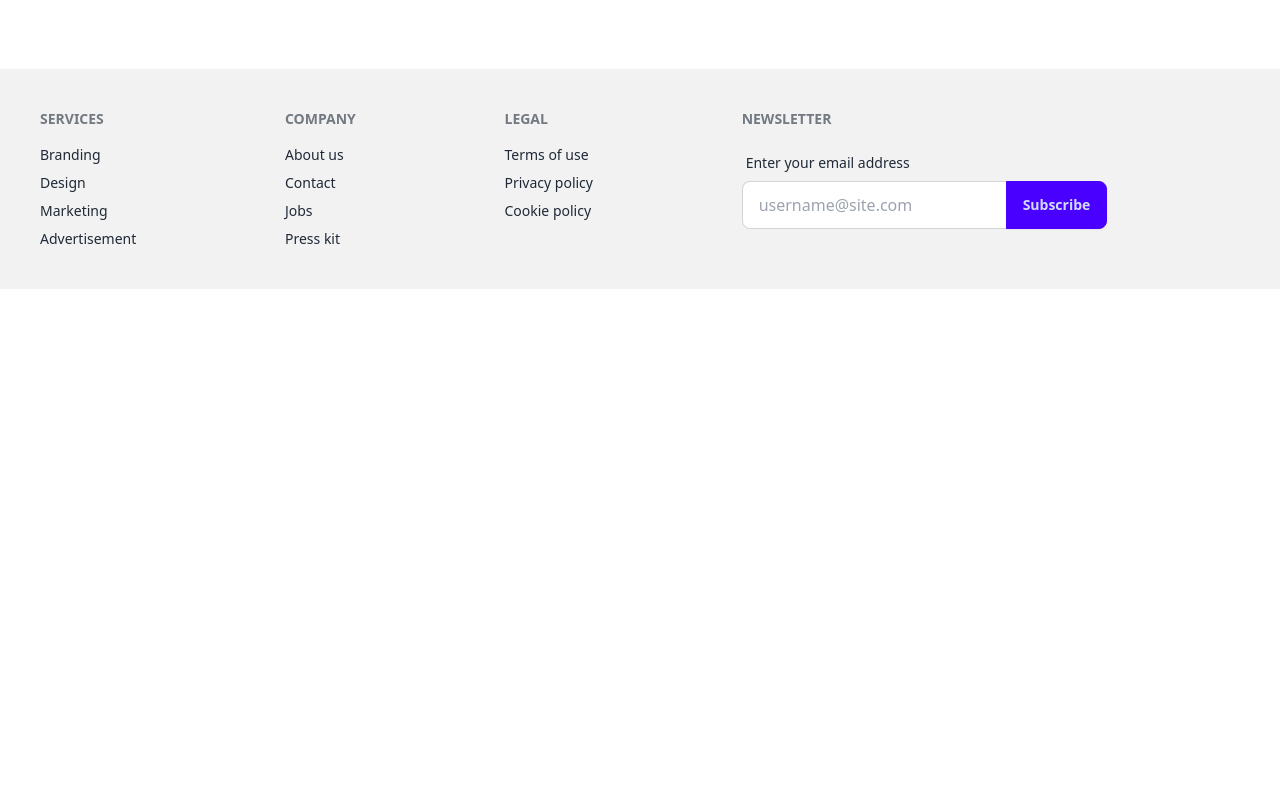
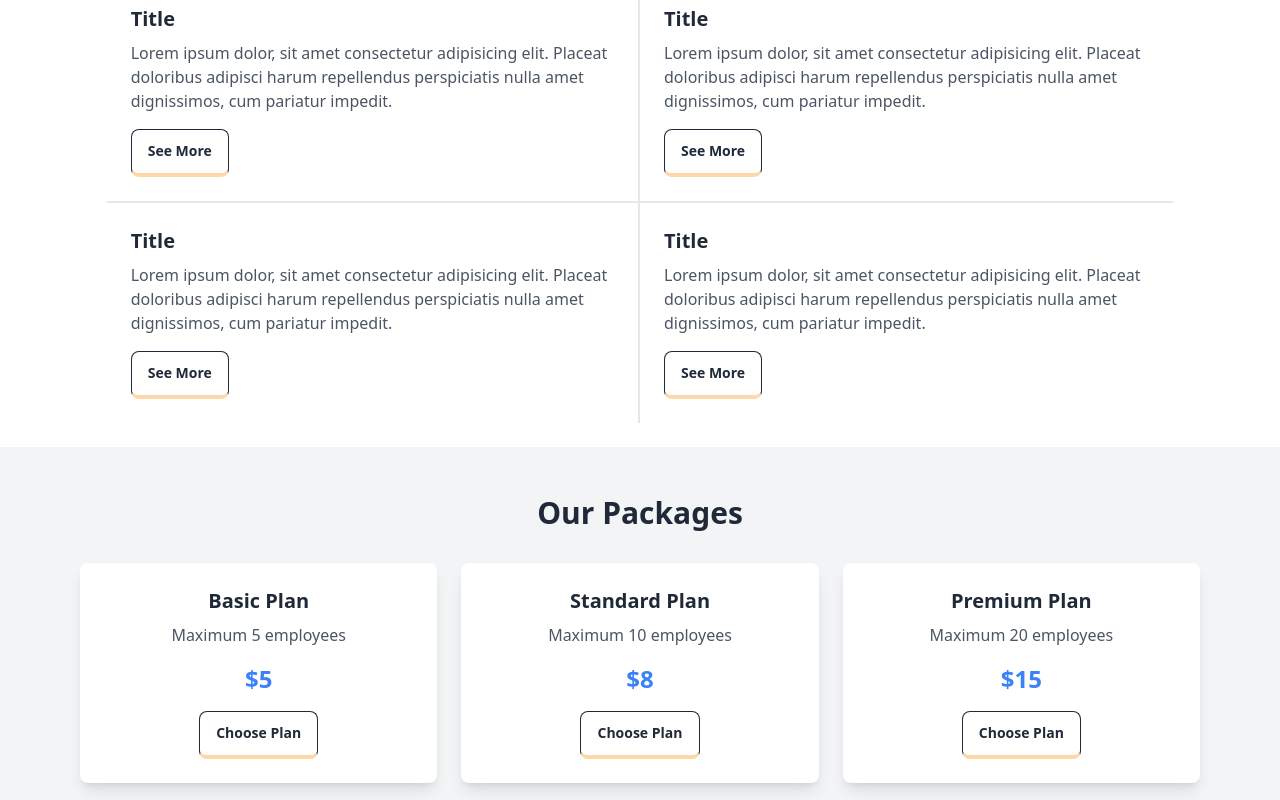
Before and after one commit to arafatrased/assets-guard-client, a React (Vite) app: page / in a window 1280 px wide. Shown: the part 800-1600 px from the top of the page. Before the commit the page ends 1089 px from the top, so only its background shows below. Built offline with nearby package versions, Linux system fonts and the light colour scheme.

Commit message:
Packages section and about section done

```diff
--- /dev/null
+++ b/src/pages/Home/About.jsx
@@ -0,0 +1,57 @@
+import React from 'react';
+
+const About = () => {
+    return (
+        <div className='w-10/12 mx-auto my-6'>
+            <h1 className='text-center text-3xl my-3'>About Us</h1>
+            <div className='grid grid-cols-2'>
+                <div className="bg-white p-6 border-r-2 border-b-2">
+                    <h2 className="text-xl font-bold mb-2">Title</h2>
+                    <p className="text-gray-600 mb-4">Lorem ipsum dolor, sit amet consectetur adipisicing elit. Placeat doloribus adipisci harum repellendus perspiciatis nulla amet dignissimos, cum pariatur impedit.</p>
+                    <button
+                        className="btn btn-outline border-b-4 border-b-orange-200"
+                        onClick={() => window.open(buttonLink, '_blank')}
+                    >
+                        See More
+
+                    </button>
+                </div>
+                <div className="bg-white border-b-2 p-6">
+                    <h2 className="text-xl font-bold mb-2">Title</h2>
+                    <p className="text-gray-600 mb-4">Lorem ipsum dolor, sit amet consectetur adipisicing elit. Placeat doloribus adipisci harum repellendus perspiciatis nulla amet dignissimos, cum pariatur impedit.</p>
+                    <button
+                        className="btn btn-outline border-b-4 border-b-orange-200"
+                        onClick={() => window.open(buttonLink, '_blank')}
+                    >
+                        See More
+
+                    </button>
+                </div>
+                <div className="bg-white p-6 border-r-2">
+                    <h2 className="text-xl font-bold mb-2">Title</h2>
+                    <p className="text-gray-600 mb-4">Lorem ipsum dolor, sit amet consectetur adipisicing elit. Placeat doloribus adipisci harum repellendus perspiciatis nulla amet dignissimos, cum pariatur impedit.</p>
+                    <button
+                        className="btn btn-outline border-b-4 border-b-orange-200"
+                        onClick={() => window.open(buttonLink, '_blank')}
+                    >
+                        See More
+
+                    </button>
+                </div>
+                <div className="bg-white p-6">
+                    <h2 className="text-xl font-bold mb-2">Title</h2>
+                    <p className="text-gray-600 mb-4">Lorem ipsum dolor, sit amet consectetur adipisicing elit. Placeat doloribus adipisci harum repellendus perspiciatis nulla amet dignissimos, cum pariatur impedit.</p>
+                    <button
+                        className="btn btn-outline border-b-4 border-b-orange-200"
+                        onClick={() => window.open(buttonLink, '_blank')}
+                    >
+                        See More
+
+                    </button>
+                </div>
+            </div>
+        </div>
+    );
+};
+
+export default About;
--- a/src/pages/Home/Banner.jsx
+++ b/src/pages/Home/Banner.jsx
@@ -2,6 +2,7 @@ import React, { useRef, useState } from 'react';
 // Import Swiper React components
 import { Swiper, SwiperSlide } from 'swiper/react';
 import img1 from '../../assets/home/banner1.jpeg'
+import img2 from '../../assets/home/employee.jpeg'
 
 
 // Import Swiper styles
@@ -21,8 +22,8 @@ export default function Banner() {
                     <div className='relative flex items-center h-[60vh] md:h-[80vh] bg-orange-50'>
                         <img src={img1} className='w-[30rem] md:pl-12 rounded-md h-[25rem]' alt="" />
                         <div class="absolute inset-0 flex items-center justify-center">
-                            <div class="w-64 h-64 rounded-xl flex flex-col justify-center items-center bg-white">
-                                <h1 className='text-3xl mb-8'>HR Manager</h1>
+                            <div class="w-64 h-64 rounded-xl flex flex-col justify-center border-2 items-center  backdrop-blur-sm">
+                                <h1 className='text-3xl font-bold mb-8'>HR Manager</h1>
                                 <button className='btn btn-outline'>Join as HR Manager</button>
                             </div>
                         </div>
@@ -32,10 +33,10 @@ export default function Banner() {
 
                 <SwiperSlide>
                     <div className='relative flex items-center h-[60vh] md:h-[80vh] bg-slate-50'>
-                        <img src={img1} className='w-[30rem] md:pl-12 rounded-md h-[25rem]' alt="" />
+                        <img src={img2} className='w-[30rem] md:pl-12 rounded-md h-[25rem]' alt="" />
                         <div class="absolute inset-0 flex items-center justify-center">
-                            <div class="w-64 h-64 rounded-xl flex flex-col justify-center items-center bg-red-50">
-                                <h1 className='text-3xl mb-8'>Employee</h1>
+                            <div class="w-64 h-64 rounded-xl flex flex-col justify-center items-center backdrop-blur-sm border-2">
+                                <h1 className='text-3xl font-bold mb-8'>Employee</h1>
                                 <button className='btn btn-outline'>Join as an Employee</button>
                             </div>
                         </div>
--- a/src/pages/Home/Home.jsx
+++ b/src/pages/Home/Home.jsx
@@ -1,10 +1,14 @@
 import React from 'react';
 import Banner from './Banner';
+import About from './About';
+import PackagesSection from './PackagesSection';
 
 const Home = () => {
     return (
         <div className="min-h-screen">
             <Banner></Banner>
+            <About></About>
+            <PackagesSection></PackagesSection>
         </div>
     );
 };
--- /dev/null
+++ b/src/pages/Home/PackagesSection.jsx
@@ -0,0 +1,42 @@
+import React from "react";
+
+const PackageCard = ({ title, employees, price }) => {
+  return (
+    <div className="bg-white shadow-lg rounded-lg p-6 text-center">
+      <h3 className="text-xl font-bold mb-2">{title}</h3>
+      <p className="text-gray-600 mb-4">Maximum {employees} employees</p>
+      <p className="text-2xl font-semibold text-blue-500 mb-4">${price}</p>
+      <button className="btn btn-outline border-b-4 border-b-orange-200">
+        Choose Plan
+      </button>
+    </div>
+  );
+};
+
+const PackagesSection = () => {
+  const packages = [
+    { title: "Basic Plan", employees: 5, price: 5 },
+    { title: "Standard Plan", employees: 10, price: 8 },
+    { title: "Premium Plan", employees: 20, price: 15 },
+  ];
+
+  return (
+    <section className="py-12 bg-gray-100">
+      <div className="max-w-6xl mx-auto px-4">
+        <h2 className="text-3xl font-bold text-center mb-8">Our Packages</h2>
+        <div className="grid grid-cols-1 md:grid-cols-3 gap-6">
+          {packages.map((pkg, index) => (
+            <PackageCard
+              key={index}
+              title={pkg.title}
+              employees={pkg.employees}
+              price={pkg.price}
+            />
+          ))}
+        </div>
+      </div>
+    </section>
+  );
+};
+
+export default PackagesSection;
--- a/src/shared/Footer/Footer.jsx
+++ b/src/shared/Footer/Footer.jsx
@@ -34,7 +34,7 @@ const Footer = () => {
                             type="text"
                             placeholder="username@site.com"
                             className="input input-bordered join-item" />
-                        <button className="btn btn-primary join-item">Subscribe</button>
+                        <button className="btn btn-outline border-b-4 border-b-orange-200 join-item">Subscribe</button>
                     </div>
                 </fieldset>
             </form>
```
Also changed, not shown: src/assets/home/employee.jpeg (added).
